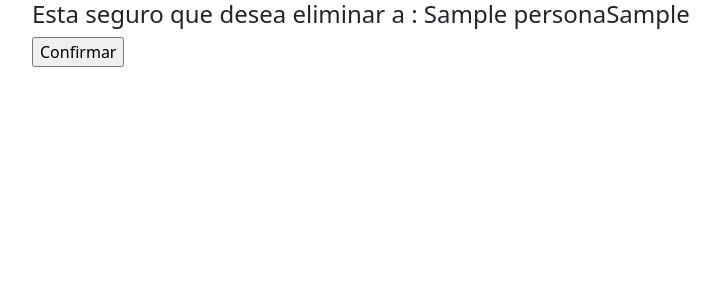
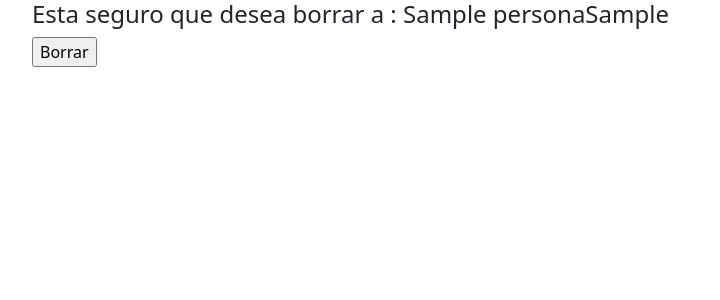
Before and after one commit to EdsonArviri/tienda, a Django app: template templates/tienda/persona_confirmar_eliminar.html in a window 1280 px wide. Shown: the top 300 px of the page, without its empty margins (50-770 px from the left). Run offline with Django 3.2, Linux system fonts and the light colour scheme; the template is opened without the code that fills it: values that come from a table or form of the project are taken from there, others are empty; tables that the repository leaves empty hold one stand-in row (values such as "Sample post"); some libraries are stand-ins or nearby versions.

Commit message:
otra modificaicn

```diff
--- a/templates/tienda/persona_confirmar_eliminar.html
+++ b/templates/tienda/persona_confirmar_eliminar.html
@@ -13,10 +13,10 @@
     <div class="container">
         <form action="" method="post">
             {% csrf_token %}
-            <h4>Esta seguro que desea eliminar a :
+            <h4>Esta seguro que desea borrar a :
                 {{formulario.nombre}}{{formulario.apellido}}
             </h4>
-            <input type="submit" value="Confirmar">
+            <input type="submit" value="Borrar">
         </form>
     </div>
 </body>
```
